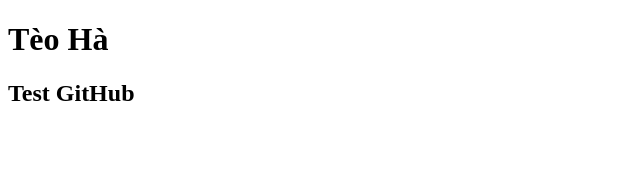
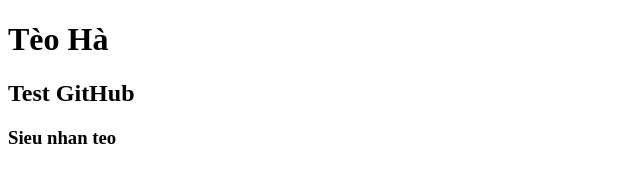
Before and after one commit to TeoHa32/TeoHa, a plain HTML site: page test.html in a window 1280 px wide. Shown: the whole page, without its empty margins (0-640 px from the left). Drawn offline with Linux system fonts and the light colour scheme.

Commit message:
tesst gibhub

```diff
--- a/test.html
+++ b/test.html
@@ -9,5 +9,6 @@
 <body>
     <h1>Tèo Hà</h1>
     <h2>Test GitHub</h2>
+    <h3>Sieu nhan teo</h3>
 </body>
 </html>
```
